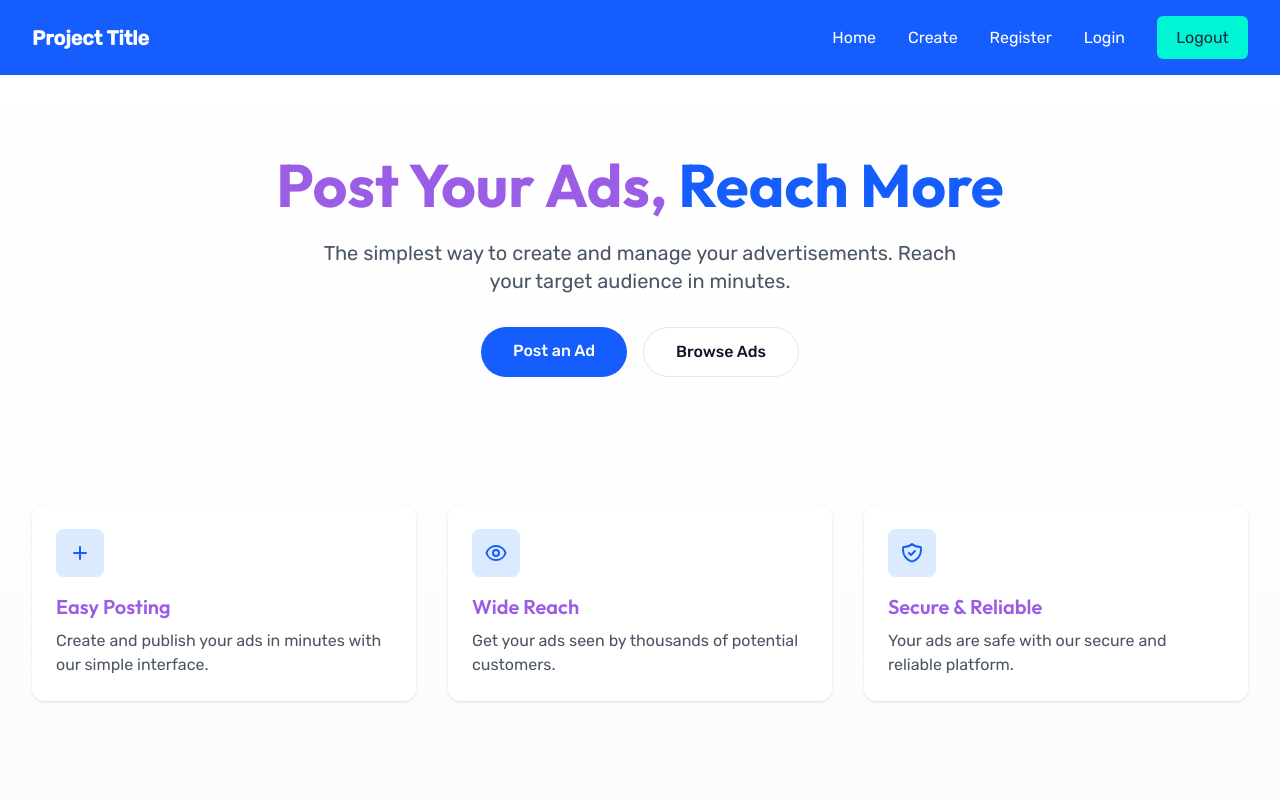
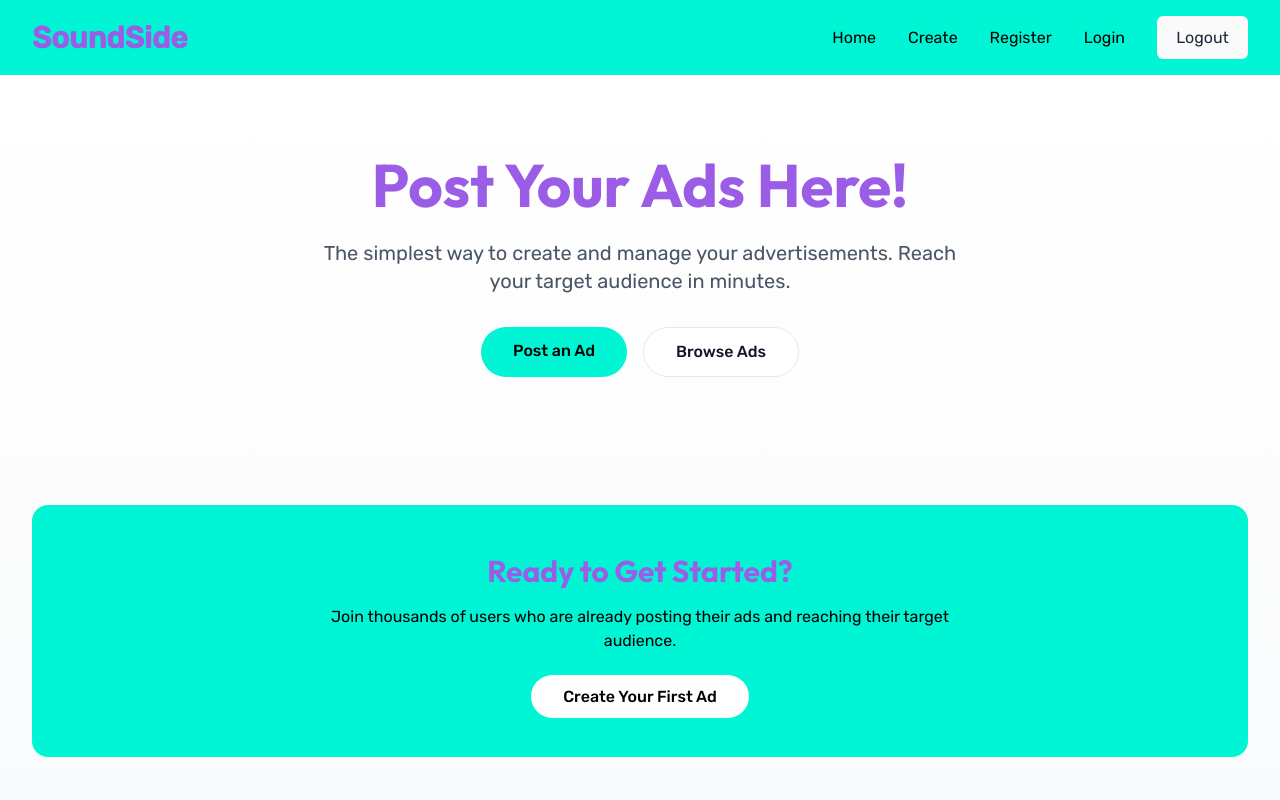
Before and after one commit to funkmafia/event-app, a Next.js app: page / in a window 1280 px wide. Shown: the top 800 px of the page. Built offline with nearby package versions, Linux system fonts and the light colour scheme.

Commit message:
Polished UI

```diff
--- a/app/components/Nav.js
+++ b/app/components/Nav.js
@@ -10,9 +10,9 @@ const Nav = () => {
       }
   return (
 
-    <nav className="bg-blue-600 text-white py-4 px-8 flex justify-between items-center shadow-md">
-      <Link href="/" className="text-xl font-bold">
-        Project Title
+    <nav className="bg-[var(--color-mint)] text-black py-4 px-8 flex justify-between items-center shadow-md">
+      <Link href="/" className="text-3xl font-bold text-[var(--color-primary)]">
+        SoundSide
       </Link>
       <div className="space-x-8">
         <Link href="/" className="hover:underline">
@@ -27,7 +27,7 @@ const Nav = () => {
         <Link href="/user" className="hover:underline">
           Login
         </Link>
-         <button onClick={handleLogout} className="text-black bg-blue-400 rounded-md hover:bg-white">Logout</button>
+         <button onClick={handleLogout} className="text-black bg-[var(--color-bg-light)] rounded-md hover:bg-[var(--color-accent)] transition-colors">Logout</button>
       </div>
     </nav>
   );
--- a/app/create/page.js
+++ b/app/create/page.js
@@ -215,7 +215,7 @@ export default function CreateAd() {
         <button
           type="submit"
           disabled={loading}
-          className="w-full bg-blue-600 text-white py-2 px-4 rounded-lg font-medium hover:bg-blue-700 transition-colors focus:outline-none focus:ring-2 focus:ring-blue-500 focus:ring-offset-2 disabled:opacity-60"
+          className="w-full bg-[var(--color-mint)] text-white py-2 px-4 rounded-lg font-medium hover:bg-[var(--color-accent)] transition-colors focus:outline-none focus:ring-2 focus:ring-blue-500 focus:ring-offset-2 disabled:opacity-60"
         >
           {loading ? 'Creating...' : 'Create Advertisement'}
         </button>
--- a/app/globals.css
+++ b/app/globals.css
@@ -22,7 +22,7 @@ h1, h2, h3 {
 }
 
 button {
-  background-color: var(--color-mint);
+  /*background-color: var(--color-mint);*/
   color: var(--color-dark);
   border: none;
   padding: 0.6rem 1.2rem;
--- a/app/page.js
+++ b/app/page.js
@@ -7,63 +7,27 @@ export default function Home() {
       {/* Hero Section */}
       <div className="max-w-7xl mx-auto px-4 sm:px-6 lg:px-8 pt-20 pb-16 text-center">
         <h1 className="text-4xl sm:text-5xl md:text-6xl font-bold text-gray-900 dark:text-white mb-6">
-          Post Your Ads, <span className="text-blue-600 dark:text-blue-400">Reach More</span>
+          Post Your Ads Here!
         </h1>
         <p className="text-xl text-gray-600 dark:text-gray-300 mb-8 max-w-2xl mx-auto">
           The simplest way to create and manage your advertisements. Reach your target audience in minutes.
         </p>
         <div className="flex flex-col sm:flex-row gap-4 justify-center">
-          <Link href="/create" className="px-8 py-3 bg-blue-600 text-white rounded-full font-medium hover:bg-blue-700 transition-colors">
+          <Link href="/create" className="px-8 py-3 bg-[var(--color-mint)] text-black rounded-full font-medium hover:bg-[var(--color-accent)] transition-colors">
             Post an Ad
           </Link>
-          <Link href="/ads" className="px-8 py-3 bg-white text-gray-900 rounded-full font-medium border border-gray-200 hover:bg-gray-300 transition-colors">
+          <Link href="/ads" className="px-8 py-3 bg-white text-gray-900 rounded-full font-medium border border-gray-200 hover:bg-[var(--color-accent)] transition-colors">
             Browse Ads
           </Link>
         </div>
       </div>
-
-      {/* Features Section */}
       <div className="max-w-7xl mx-auto px-4 sm:px-6 lg:px-8 py-16">
-        <div className="grid grid-cols-1 md:grid-cols-3 gap-8">
-          <div className="p-6 bg-white dark:bg-gray-800 rounded-xl shadow-sm">
-            <div className="w-12 h-12 bg-blue-100 dark:bg-blue-900 rounded-lg flex items-center justify-center mb-4">
-              <svg className="w-6 h-6 text-blue-600 dark:text-blue-400" fill="none" stroke="currentColor" viewBox="0 0 24 24">
-                <path strokeLinecap="round" strokeLinejoin="round" strokeWidth={2} d="M12 6v6m0 0v6m0-6h6m-6 0H6" />
-              </svg>
-            </div>
-            <h3 className="text-xl font-semibold text-gray-900 dark:text-white mb-2">Easy Posting</h3>
-            <p className="text-gray-600 dark:text-gray-300">Create and publish your ads in minutes with our simple interface.</p>
-          </div>
-          <div className="p-6 bg-white dark:bg-gray-800 rounded-xl shadow-sm">
-            <div className="w-12 h-12 bg-blue-100 dark:bg-blue-900 rounded-lg flex items-center justify-center mb-4">
-              <svg className="w-6 h-6 text-blue-600 dark:text-blue-400" fill="none" stroke="currentColor" viewBox="0 0 24 24">
-                <path strokeLinecap="round" strokeLinejoin="round" strokeWidth={2} d="M15 12a3 3 0 11-6 0 3 3 0 016 0z" />
-                <path strokeLinecap="round" strokeLinejoin="round" strokeWidth={2} d="M2.458 12C3.732 7.943 7.523 5 12 5c4.478 0 8.268 2.943 9.542 7-1.274 4.057-5.064 7-9.542 7-4.477 0-8.268-2.943-9.542-7z" />
-              </svg>
-            </div>
-            <h3 className="text-xl font-semibold text-gray-900 dark:text-white mb-2">Wide Reach</h3>
-            <p className="text-gray-600 dark:text-gray-300">Get your ads seen by thousands of potential customers.</p>
-          </div>
-          <div className="p-6 bg-white dark:bg-gray-800 rounded-xl shadow-sm">
-            <div className="w-12 h-12 bg-blue-100 dark:bg-blue-900 rounded-lg flex items-center justify-center mb-4">
-              <svg className="w-6 h-6 text-blue-600 dark:text-blue-400" fill="none" stroke="currentColor" viewBox="0 0 24 24">
-                <path strokeLinecap="round" strokeLinejoin="round" strokeWidth={2} d="M9 12l2 2 4-4m5.618-4.016A11.955 11.955 0 0112 2.944a11.955 11.955 0 01-8.618 3.04A12.02 12.02 0 003 9c0 5.591 3.824 10.29 9 11.622 5.176-1.332 9-6.03 9-11.622 0-1.042-.133-2.052-.382-3.016z" />
-              </svg>
-            </div>
-            <h3 className="text-xl font-semibold text-gray-900 dark:text-white mb-2">Secure & Reliable</h3>
-            <p className="text-gray-600 dark:text-gray-300">Your ads are safe with our secure and reliable platform.</p>
-          </div>
-        </div>
-      </div>
-
-      {/* CTA Section */}
-      <div className="max-w-7xl mx-auto px-4 sm:px-6 lg:px-8 py-16">
-        <div className="bg-blue-600 dark:bg-blue-700 rounded-2xl p-8 md:p-12 text-center">
+        <div className="bg-[var(--color-mint)] dark:bg-[var(--color-mint)] rounded-2xl p-8 md:p-12 text-center">
           <h2 className="text-3xl font-bold text-white mb-4">Ready to Get Started?</h2>
-          <p className="text-blue-100 mb-8 max-w-2xl mx-auto">
+          <p className="text-black mb-8 max-w-2xl mx-auto">
             Join thousands of users who are already posting their ads and reaching their target audience.
           </p>
-          <Link href="create" className="px-8 py-3 bg-white text-blue-600 rounded-full font-medium hover:bg-gray-300 transition-colors">
+          <Link href="/create" className="px-8 py-3 bg-white text-black rounded-full font-medium hover:bg-[var(--color-accent)] transition-colors">
             Create Your First Ad
           </Link>
         </div>
--- a/app/register/page.js
+++ b/app/register/page.js
@@ -98,7 +98,7 @@ export default function UserLoginPage() {
         <button
           type="submit"
           disabled={loading}
-          className="w-full bg-blue-600 text-white py-2 px-4 rounded-lg font-medium hover:bg-blue-700 transition-colors focus:outline-none focus:ring-2 focus:ring-blue-500 focus:ring-offset-2 disabled:opacity-60"
+          className="w-full bg-[var(--color-mint)] text-white py-2 px-4 rounded-lg font-medium hover:bg-[var(--color-accent)] transition-colors focus:outline-none focus:ring-2 focus:ring-blue-500 focus:ring-offset-2 disabled:opacity-60"
         >
           {loading ? 'Registering...' : 'Register'}
         </button>
--- a/app/unauthorized/page.js
+++ b/app/unauthorized/page.js
@@ -16,7 +16,7 @@ export default function UnauthorizedPage() {
         </p>
         <button
           onClick={() => router.push('/user')}
-          className="w-full bg-blue-600 text-white py-2 px-4 rounded-lg font-medium hover:bg-blue-700 transition-colors"
+          className="w-full bg-[var(--color-mint)] text-white py-2 px-4 rounded-lg font-medium hover:bg-blue-700 transition-colors"
         >
           Go to Login
         </button>
--- a/app/user/page.js
+++ b/app/user/page.js
@@ -83,7 +83,7 @@ export default function UserLoginPage() {
         <button
           type="submit"
           disabled={loading}
-          className="w-full bg-blue-600 text-white py-2 px-4 rounded-lg font-medium hover:bg-blue-700 transition-colors focus:outline-none focus:ring-2 focus:ring-blue-500 focus:ring-offset-2 disabled:opacity-60"
+          className="w-full bg-[var(--color-mint)] text-white py-2 px-4 rounded-lg font-medium hover:bg-[var(--color-accent)] transition-colors focus:outline-none focus:ring-2 focus:ring-blue-500 focus:ring-offset-2 disabled:opacity-60"
         >
           {loading ? 'Logging in...' : 'Login'}
         </button>
```
